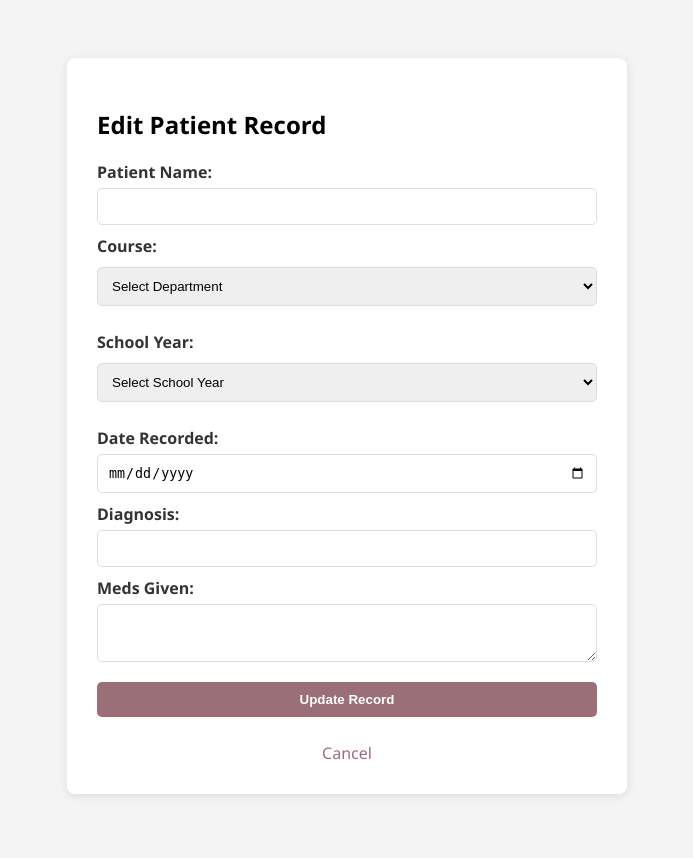
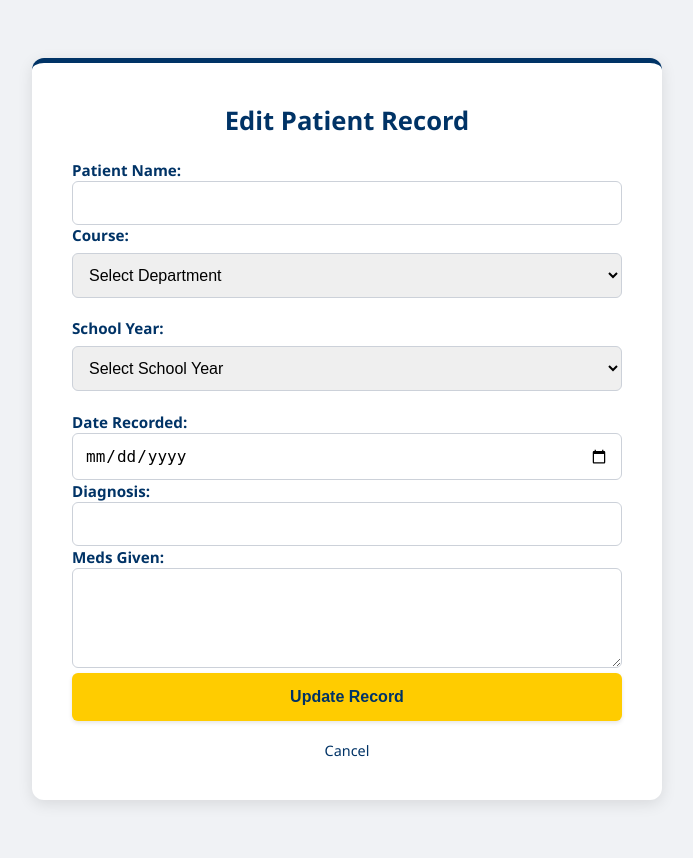
Before and after one commit to KimJulian/IT26_FinalProject, a PHP site: page /edit_patient.php?id=1 in a window 1280 px wide. Shown: the whole page, without its empty margins (293-986 px from the left). Before the commit the page ends 796 px from the top, so only its background shows below. Run offline with PHP 8.4, Linux system fonts and the light colour scheme; a user stored in the database is signed in; data that the repository does not hold is empty.

Commit message:
Updated edit_patient color scheme

```diff
--- a/edit_patient.php
+++ b/edit_patient.php
@@ -15,56 +15,85 @@ $patient = $result->fetch_assoc();
     <title>Edit Patient - HealthFile</title>
     <style>
     body {
-        font-family: 'Segoe UI', sans-serif;
-        background-color: #f4f4f4;
+        font-family: 'Segoe UI', Tahoma, Geneva, Verdana, sans-serif;
+        background-color: #f0f2f5;
         padding: 50px;
     }
     .form-card {
         background: white;
-        padding: 30px;
-        border-radius: 8px;
-        max-width: 500px;
+        padding: 40px;
+        border-radius: 12px;
+        max-width: 550px;
         margin: auto;
-        box-shadow: 0 2px 10px rgba(0,0,0,0.1);
+        box-shadow: 0 4px 15px rgba(0,0,0,0.1);
+        border-top: 5px solid #003366;
+    }
+    .form-card h2 {
+        color: #003366;
+        margin-top: 0;
+        text-align: center;
+        font-size: 1.6rem;
     }
     .form-group {
-        margin-bottom: 15px;
+        margin-bottom: 20px;
         display: flex;
         flex-direction: column;
     }
     label {
         font-weight: bold;
-        margin-bottom: 5px;
-        color: #333;
+        margin-bottom: 8px;
+        color: #003366;
+        font-size: 0.95rem;
     }
     input, select, textarea, button {
         width: 100%;
-        padding: 10px;
-        margin: 5px 0 10px 0;
-        border: 1px solid #ddd;
-        border-radius: 5px;
+        padding: 12px;
+        border: 1px solid #ccd1d9;
+        border-radius: 6px;
         box-sizing: border-box;
+        font-size: 1rem;
+        transition: border-color 0.3s ease;
+    }
+    input:focus, select:focus, textarea:focus {
+        outline: none;
+        border-color: #003366;
+        box-shadow: 0 0 0 2px rgba(0, 51, 102, 0.1);
     }
     textarea {
         font-family: inherit;
         resize: vertical;
+        min-height: 100px;
     }
     button {
-        background-color: #9A6F77;
-        color: white; border: none;
+        background-color: #FFCC00;
+        color: #003366;
+        border: none;
+        padding: 15px;
+        width: 100%;
+        border-radius: 6px;
         cursor: pointer;
         font-weight: bold;
+        font-size: 1rem;
+        transition: all 0.3s ease;
+        box-shadow: 0 2px 4px rgba(0,0,0,0.1);
     }
     button:hover {
-        background-color: #7d5a61;
+        background-color: #e6b800;
+        transform: translateY(-1px);
+        box-shadow: 0 4px 8px rgba(0,0,0,0.15);
     }
     .back-link {
         text-align: center;
         display: block;
-        margin-top: 15px;
-        color: #9A6F77;
+        margin-top: 20px;
+        color: #003366;
         text-decoration: none;
-        }
+        font-weight: 500;
+        font-size: 0.9rem;
+    }
+    .back-link:hover {
+        text-decoration: underline;
+    }
 </style>
 </head>
 <body>
```
Also changed, not shown: add_patient_process.php (+11 -8 lines).
